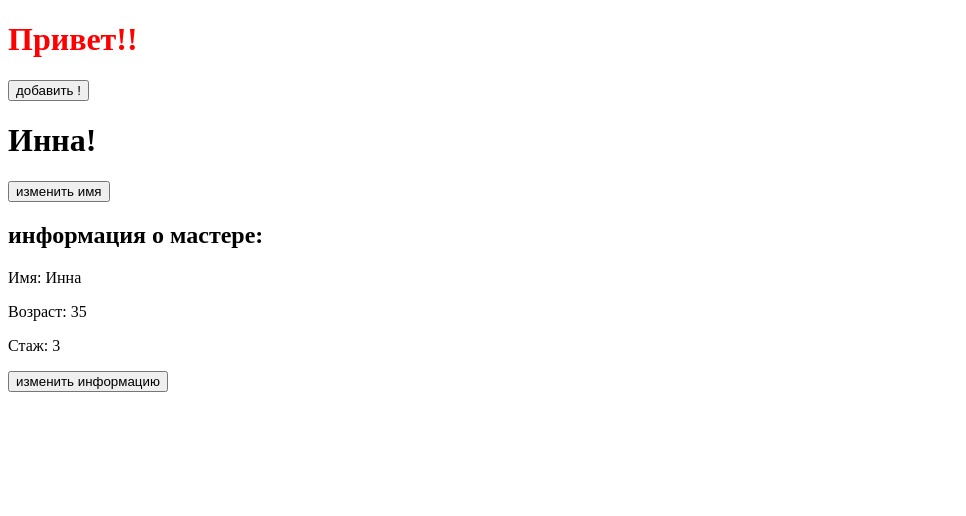
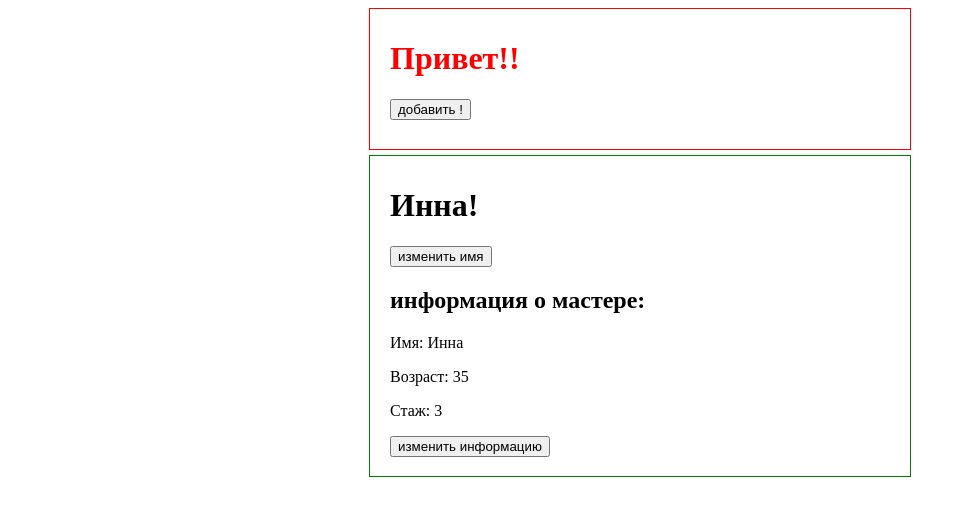
Before and after one commit to innamagkeeva/vue_components, a Vue app: page / in a window 1280 px wide. Shown: the top 516 px of the page, without its empty margins (0-966 px from the left). Built offline with nearby package versions, Linux system fonts and the light colour scheme; the HTML template or start-up script is replaced by a standard one.

Commit message:
поправила

```diff
--- a/src/components/BasicsOfReactivity.vue
+++ b/src/components/BasicsOfReactivity.vue
@@ -25,6 +25,7 @@ function changeMasterInfo(): void {
 }
 </script>
 <template>
+  <div class="wrapper">
     <div>
       <h1>{{ message }}</h1>
       <button @click="changeName">изменить имя</button>
@@ -36,4 +37,14 @@ function changeMasterInfo(): void {
       <p>Стаж: {{ master.experience }}</p>
       <button @click="changeMasterInfo">изменить информацию</button>
     </div>
+  </div>
 </template>
+<style scoped>
+.wrapper {
+  width: 500px;
+  height: 300px;
+  border: 1px solid green;
+  margin: 0 auto;
+  padding: 10px 20px;
+}
+</style>
--- a/src/components/TemplateSyntax.vue
+++ b/src/components/TemplateSyntax.vue
@@ -30,7 +30,16 @@ function deleteSign(): void {
   </div>
 </template>
 
-<style>
+<style scoped>
+.wrapper {
+  width: 500px;
+  height: 120px;
+  border: 1px solid red;
+  margin: 0 auto;
+  margin-bottom: 5px;
+  padding: 10px 20px;
+}
+
 .greetings {
   color: red;
 }
```
Lines whose indentation alone changed are shown as unchanged.
